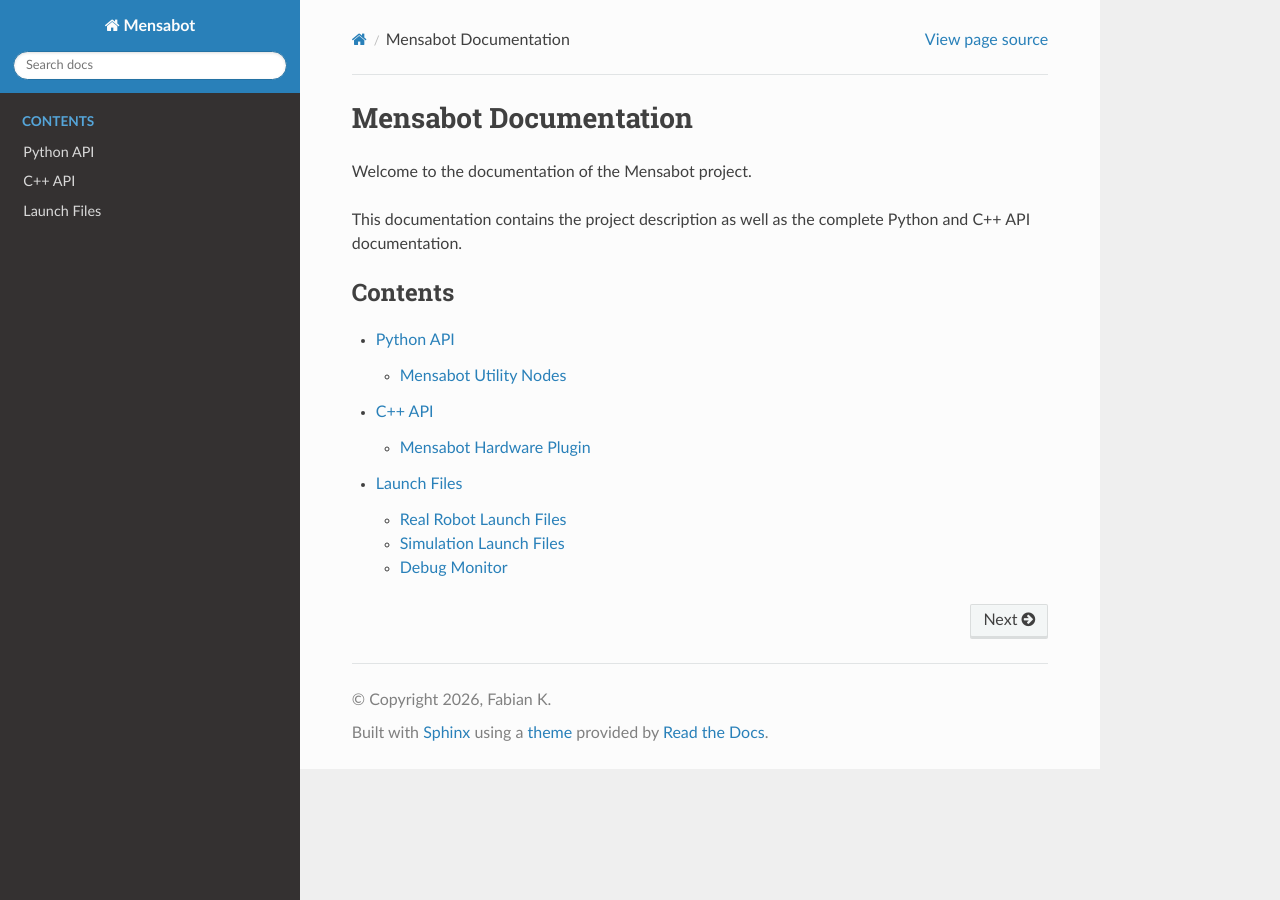
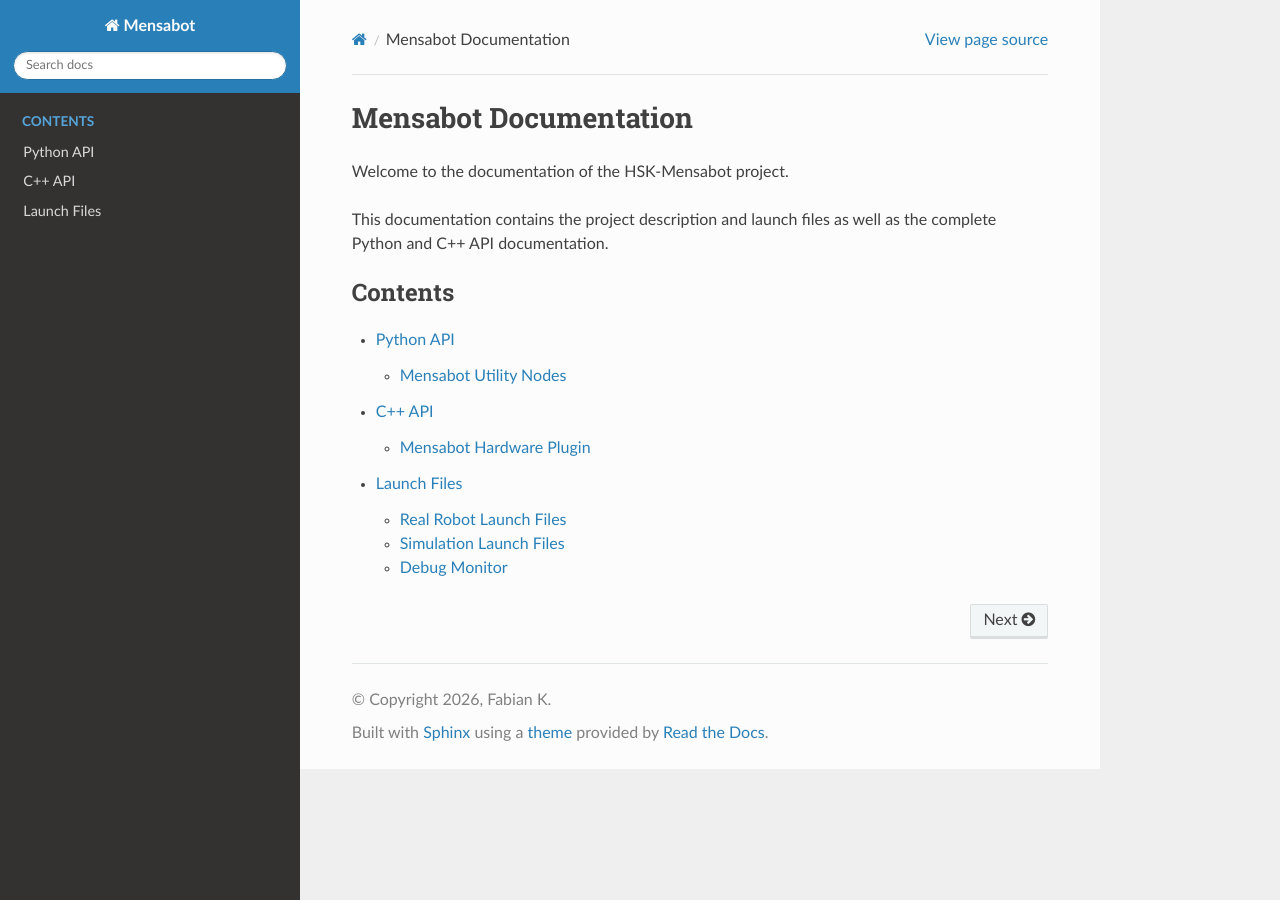
Before and after one commit to FabCode288/HSK-Mensabot, a Sphinx documentation site: the page built from docs/source/index.rst, in a window 1280 px wide. Built offline with Sphinx 7.4.7 and the Read the Docs theme 3.1.0, drawn with Linux system fonts in a browser that asks for light colours.

```diff
--- a/docs/source/index.rst
+++ b/docs/source/index.rst
@@ -6,9 +6,9 @@
 Mensabot Documentation
 ======================
 
-Welcome to the documentation of the Mensabot project.
+Welcome to the documentation of the HSK-Mensabot project.
 
-This documentation contains the project description as well as the complete Python and C++ API documentation.
+This documentation contains the project description and launch files as well as the complete Python and C++ API documentation.
 
 .. toctree::
    :maxdepth: 2
```
